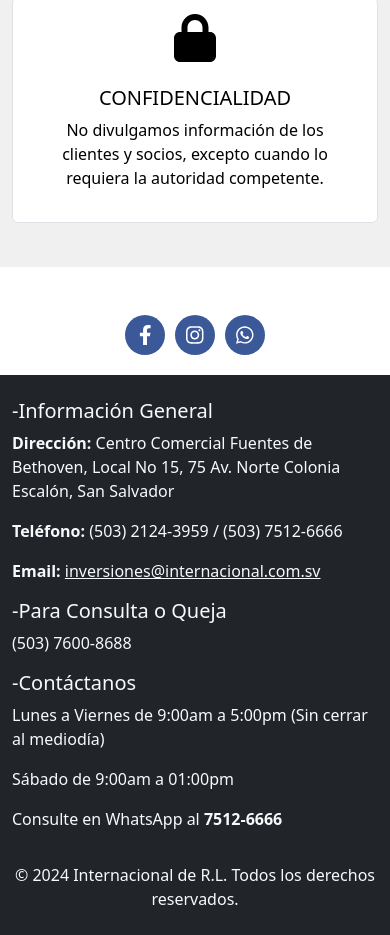
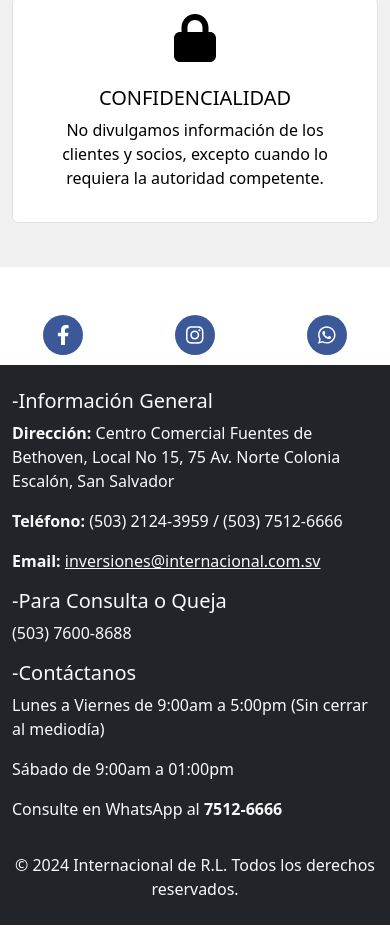
Before and after one commit to gerardo0697/super-duper-guacamole, a plain HTML site: page html/QuienesSomos.html in a window 390 px wide. Shown: the part 2670-3605 px from the top of the page. Drawn offline with nearby package versions, Linux system fonts and the light colour scheme.

Commit message:
Add files via upload

```diff
--- a/css/Calculadora.css
+++ b/css/Calculadora.css
@@ -18,56 +18,74 @@
     height: auto; /* Mantiene la proporción */
 }
 
-/* Social Icons */
+/* Redes sociales flotantes */
 .social-icons {
-    position: fixed; /* Mantener en posición fija por defecto */
-    right: 10px; /* Espacio desde el borde derecho de la pantalla */
-    top: 40%; /* Alineado verticalmente al centro */
+    position: fixed;
+    right: 10px;
+    top: 40%;
     display: flex;
     flex-direction: column;
-    gap: 10px; /* Espacio entre los íconos */
-    z-index: 1000; /* Asegura que estén encima de otros elementos */
+    gap: 5px; /* Espacio reducido entre los botones */
+    z-index: 1000;
 }
 
-.social-icons a {
+/* Estilo base para los íconos redondos */
+.social-icons a, .more-button {
     display: inline-block;
-    width: 50px;
-    height: 50px;
-    line-height: 50px;
-    border-radius: 50%; /* Hacer los íconos redondos */
-    background-color: #3b5998; /* Color inicial (Facebook) */
+    width: 45px; /* Botones más pequeños */
+    height: 45px;
+    line-height: 45px;
+    border-radius: 50%;
+    background-color: #3b5998; /* Color inicial para todos los botones (Facebook) */
     color: white;
     text-align: center;
-    font-size: 24px;
-    transition: transform 0.3s, background-color 0.3s;
+    font-size: 20px; /* Tamaño del ícono */
+    transition: all 0.3s;
 }
-
-.social-icons a:hover {
-    transform: scale(1.1); /* Efecto de zoom */
+/* Efecto hover: aumentar tamaño y cambiar color */
+.social-icons a:hover, .more-button:hover {
+    transform: scale(1.1); /* Aumentar el tamaño un 10% */
 }
-
-.facebook {
-    background-color: #3b5998;
-}
-
-.facebook:hover {
+/* Efecto hover: cambiar al color específico de cada red */
+.social-icons a:hover.facebook {
     background-color: #2d4373;
 }
 
-.instagram {
-    background-color: #e4405f;
-}
-
-.instagram:hover {
+.social-icons a:hover.instagram {
     background-color: #bc2a8d;
 }
 
-.whatsapp {
-    background-color: #25d366;
+.social-icons a:hover.whatsapp {
+    background-color: #1ebe57;
 }
 
-.whatsapp:hover {
-    background-color: #1ebe57;
+.social-icons a:hover.youtube {
+    background-color: #FF0000;
+}
+
+.social-icons a:hover.tiktok {
+    background-color: black;
+}
+
+/* Botón de más redes */
+.more-button {
+    background-color: #555;
+}
+
+.more-button:hover {
+    background-color: #333;
+}
+
+/* Redes sociales adicionales (ocultas inicialmente en pantallas grandes) */
+.additional-icons {
+    display: none;
+    flex-direction: column;
+    gap: 5px;
+}
+
+/* Mostrar redes adicionales cuando están activas */
+.additional-icons.active {
+    display: flex;
 }
 
 /* Footer */
--- a/css/QuienesSomos.css
+++ b/css/QuienesSomos.css
@@ -69,62 +69,74 @@ main  {
     padding-top: 20px;
 }
 
-/* Botones flotantes de redes sociales */
+/* Redes sociales flotantes */
 .social-icons {
     position: fixed;
     right: 10px;
     top: 40%;
     display: flex;
     flex-direction: column;
-    gap: 10px;
+    gap: 5px; /* Espacio reducido entre los botones */
     z-index: 1000;
 }
 
 /* Estilo base para los íconos redondos */
-.social-icons a {
+.social-icons a, .more-button {
     display: inline-block;
-    width: 50px;
-    height: 50px;
-    line-height: 50px;
+    width: 45px; /* Botones más pequeños */
+    height: 45px;
+    line-height: 45px;
     border-radius: 50%;
-    background-color: #3b5998;
+    background-color: #3b5998; /* Color inicial para todos los botones (Facebook) */
     color: white;
     text-align: center;
-    font-size: 24px;
-    transition: background-color 0.3s;
+    font-size: 20px; /* Tamaño del ícono */
+    transition: all 0.3s;
+}
+/* Efecto hover: aumentar tamaño y cambiar color */
+.social-icons a:hover, .more-button:hover {
+    transform: scale(1.1); /* Aumentar el tamaño un 10% */
+}
+/* Efecto hover: cambiar al color específico de cada red */
+.social-icons a:hover.facebook {
+    background-color: #2d4373;
 }
 
-/* Cambiar el color cuando se pasa el cursor por encima */
-/* Efecto hover general */
-.social-icons a:hover {
-    transform: scale(1.1); /* Efecto de zoom al pasar el cursor */
+.social-icons a:hover.instagram {
+    background-color: #bc2a8d;
 }
 
-/* Facebook */
-.facebook {
-    background-color: #3b5998; /* Color inicial de Facebook */
+.social-icons a:hover.whatsapp {
+    background-color: #1ebe57;
 }
 
-.facebook:hover {
-    background-color: #2d4373; /* Color de hover para Facebook */
+.social-icons a:hover.youtube {
+    background-color: #FF0000;
 }
 
-/* Instagram */
-.instagram {
-    background-color: #e4405f; /* Color inicial de Instagram */
+.social-icons a:hover.tiktok {
+    background-color: black;
 }
 
-.instagram:hover {
-    background-color: #bc2a8d; /* Color de hover para Instagram */
+/* Botón de más redes */
+.more-button {
+    background-color: #555;
 }
 
-/* WhatsApp */
-.whatsapp {
-    background-color: #25d366; /* Color inicial de WhatsApp */
+.more-button:hover {
+    background-color: #333;
 }
 
-.whatsapp:hover {
-    background-color: #1ebe57; /* Color de hover para WhatsApp */
+/* Redes sociales adicionales (ocultas inicialmente en pantallas grandes) */
+.additional-icons {
+    display: none;
+    flex-direction: column;
+    gap: 5px;
+}
+
+/* Mostrar redes adicionales cuando están activas */
+.additional-icons.active {
+    display: flex;
 }
 
 /* Animación de entrada */
@@ -191,11 +203,29 @@ main  {
     }
 
     .social-icons {
-        position: static; /* Colocar debajo de las tarjetas */
-        flex-direction: row; /* Íconos en fila */
+        position: static; /* Los íconos ya no son flotantes */
+        margin: 10px auto; /* Centrar el grupo de botones */
+        display: grid;
+        grid-template-columns: repeat(3, 1fr); /* Tres íconos por fila */
+        gap: 5px; /* Reducir el espacio entre los botones */
         justify-content: center;
-        margin-top: 10px; /* Espacio superior para separación */
-        margin-bottom: 20px; /* Espacio inferior para separación */
+        align-items: center;
+    }
+
+    .social-icons a {
+        margin: 0 auto; /* Centrar los botones en cada celda */
+    }
+
+    /* Ocultar el botón de desplegar en pantallas pequeñas */
+    .more-button {
+        display: none;
+    }
+
+    /* Mostrar siempre todos los íconos en pantallas pequeñas */
+    .additional-icons {
+        display: flex;
+        flex-direction: row; /* Alineación en filas */
+        grid-column: span 3; /* Asegurar que se ajusten dentro del grid */
     }
 
     .social-icons a {
@@ -224,11 +254,29 @@ main  {
     }
 
     .social-icons {
-        position: static; /* Colocar debajo de las tarjetas */
-        flex-direction: row; /* Íconos en fila */
+        position: static; /* Los íconos ya no son flotantes */
+        margin: 10px auto; /* Centrar el grupo de botones */
+        display: grid;
+        grid-template-columns: repeat(3, 1fr); /* Tres íconos por fila */
+        gap: 5px; /* Reducir el espacio entre los botones */
         justify-content: center;
-        margin-top: 10px; /* Espacio superior para separación */
-        margin-bottom: 20px; /* Espacio inferior para separación */
+        align-items: center;
+    }
+
+    .social-icons a {
+        margin: 0 auto; /* Centrar los botones en cada celda */
+    }
+
+    /* Ocultar el botón de desplegar en pantallas pequeñas */
+    .more-button {
+        display: none;
+    }
+
+    /* Mostrar siempre todos los íconos en pantallas pequeñas */
+    .additional-icons {
+        display: flex;
+        flex-direction: row; /* Alineación en filas */
+        grid-column: span 3; /* Asegurar que se ajusten dentro del grid */
     }
 
     .social-icons a {
@@ -255,15 +303,36 @@ main  {
     }
 
     .social-icons {
-        right: 10px; /* Mantener el posicionamiento fijo */
-        top: 40%; /* Alineado vertical */
+        position: static; /* Los íconos ya no son flotantes */
+        margin: 10px auto; /* Centrar el grupo de botones */
+        display: grid;
+        grid-template-columns: repeat(3, 1fr); /* Tres íconos por fila */
+        gap: 5px; /* Reducir el espacio entre los botones */
+        justify-content: center;
+        align-items: center;
     }
 
     .social-icons a {
-        width: 45px; /* Iconos un poco más grandes */
-        height: 45px;
-        line-height: 45px;
-        font-size: 22px;
+        margin: 0 auto; /* Centrar los botones en cada celda */
+    }
+
+    /* Ocultar el botón de desplegar en pantallas pequeñas */
+    .more-button {
+        display: none;
+    }
+
+    /* Mostrar siempre todos los íconos en pantallas pequeñas */
+    .additional-icons {
+        display: flex;
+        flex-direction: row; /* Alineación en filas */
+        grid-column: span 3; /* Asegurar que se ajusten dentro del grid */
+    }
+
+    .social-icons a {
+        width: 40px; /* Iconos más pequeños */
+        height: 40px;
+        line-height: 40px;
+        font-size: 20px;
     }
 
     .card {
--- a/css/Styles.css
+++ b/css/Styles.css
@@ -92,62 +92,75 @@
 
 
 
-/* Botones flotantes de redes sociales */
+/* Redes sociales flotantes */
 .social-icons {
-    position: fixed; /* Mantener en posición fija por defecto */
-    right: 10px; /* Espacio desde el borde derecho de la pantalla */
-    top: 40%; /* Alineado verticalmente al centro */
+    position: fixed;
+    right: 10px;
+    top: 40%;
     display: flex;
     flex-direction: column;
-    gap: 10px; /* Espacio entre los íconos */
-    z-index: 1000; /* Asegura que estén encima de otros elementos */
+    gap: 5px; /* Espacio reducido entre los botones */
+    z-index: 1000;
 }
 
 /* Estilo base para los íconos redondos */
-.social-icons a {
+.social-icons a, .more-button {
     display: inline-block;
-    width: 50px;
-    height: 50px;
-    line-height: 50px;
-    border-radius: 50%; /* Hacer los íconos redondos */
-    background-color: #3b5998; /* Color de fondo inicial (Facebook) */
+    width: 45px; /* Botones más pequeños */
+    height: 45px;
+    line-height: 45px;
+    border-radius: 50%;
+    background-color: #3b5998; /* Color inicial para todos los botones (Facebook) */
     color: white;
     text-align: center;
-    font-size: 24px;
-    transition: background-color 0.3s;
+    font-size: 20px; /* Tamaño del ícono */
+    transition: all 0.3s;
 }
-/* Efecto hover general */
-.social-icons a:hover {
-    transform: scale(1.1); /* Efecto de zoom al pasar el cursor */
+/* Efecto hover: aumentar tamaño y cambiar color */
+.social-icons a:hover, .more-button:hover {
+    transform: scale(1.1); /* Aumentar el tamaño un 10% */
+}
+/* Efecto hover: cambiar al color específico de cada red */
+.social-icons a:hover.facebook {
+    background-color: #2d4373;
 }
 
-/* Facebook */
-.facebook {
-    background-color: #3b5998; /* Color inicial de Facebook */
+.social-icons a:hover.instagram {
+    background-color: #bc2a8d;
 }
 
-.facebook:hover {
-    background-color: #2d4373; /* Color de hover para Facebook */
+.social-icons a:hover.whatsapp {
+    background-color: #1ebe57;
 }
 
-/* Instagram */
-.instagram {
-    background-color: #e4405f; /* Color inicial de Instagram */
+.social-icons a:hover.youtube {
+    background-color: #FF0000;
 }
 
-.instagram:hover {
-    background-color: #bc2a8d; /* Color de hover para Instagram */
+.social-icons a:hover.tiktok {
+    background-color: black;
 }
 
-/* WhatsApp */
-.whatsapp {
-    background-color: #25d366; /* Color inicial de WhatsApp */
+/* Botón de más redes */
+.more-button {
+    background-color: #555;
 }
 
-.whatsapp:hover {
-    background-color: #1ebe57; /* Color de hover para WhatsApp */
+.more-button:hover {
+    background-color: #333;
 }
 
+/* Redes sociales adicionales (ocultas inicialmente en pantallas grandes) */
+.additional-icons {
+    display: none;
+    flex-direction: column;
+    gap: 5px;
+}
+
+/* Mostrar redes adicionales cuando están activas */
+.additional-icons.active {
+    display: flex;
+}
 /* Grilla de las tarjetas */
 /*css del primer contenedor*/
 
@@ -298,11 +311,29 @@
     }
 
     .social-icons {
-        position: static; /* Colocar debajo de las tarjetas */
-        flex-direction: row; /* Íconos en fila */
+        position: static; /* Los íconos ya no son flotantes */
+        margin: 10px auto; /* Centrar el grupo de botones */
+        display: grid;
+        grid-template-columns: repeat(3, 1fr); /* Tres íconos por fila */
+        gap: 5px; /* Reducir el espacio entre los botones */
         justify-content: center;
-        margin-top: 10px; /* Espacio superior para separación */
-        margin-bottom: 20px; /* Espacio inferior para separación */
+        align-items: center;
+    }
+
+    .social-icons a {
+        margin: 0 auto; /* Centrar los botones en cada celda */
+    }
+
+    /* Ocultar el botón de desplegar en pantallas pequeñas */
+    .more-button {
+        display: none;
+    }
+
+    /* Mostrar siempre todos los íconos en pantallas pequeñas */
+    .additional-icons {
+        display: flex;
+        flex-direction: row; /* Alineación en filas */
+        grid-column: span 3; /* Asegurar que se ajusten dentro del grid */
     }
 
     .social-icons a {
@@ -356,11 +387,29 @@
     }
 
     .social-icons {
-        position: static; /* Colocar debajo de las tarjetas */
-        flex-direction: row; /* Íconos en fila */
+        position: static; /* Los íconos ya no son flotantes */
+        margin: 10px auto; /* Centrar el grupo de botones */
+        display: grid;
+        grid-template-columns: repeat(3, 1fr); /* Tres íconos por fila */
+        gap: 5px; /* Reducir el espacio entre los botones */
         justify-content: center;
-        margin-top: 10px; /* Espacio superior para separación */
-        margin-bottom: 20px; /* Espacio inferior para separación */
+        align-items: center;
+    }
+
+    .social-icons a {
+        margin: 0 auto; /* Centrar los botones en cada celda */
+    }
+
+    /* Ocultar el botón de desplegar en pantallas pequeñas */
+    .more-button {
+        display: none;
+    }
+
+    /* Mostrar siempre todos los íconos en pantallas pequeñas */
+    .additional-icons {
+        display: flex;
+        flex-direction: row; /* Alineación en filas */
+        grid-column: span 3; /* Asegurar que se ajusten dentro del grid */
     }
 
     .social-icons a {
@@ -462,6 +511,43 @@
 
     .custom-img-small {
         width: 70%; /* Ajustar el tamaño de la imagen en móviles */
+        margin-top: 10px !important;
+    }
+
+    .card img {
+        height: auto; /* Mantener proporción */
+        max-width: 100%; /* Asegura que la imagen no se desborde */
+    }
+    .custom-card-text1 {
+        font-size: 18px !important;
+    }
+
+
+}
+@media (min-width: 993px) and (max-width: 1279px) {
+    .navbar-brand img {
+        max-width: 140px; /* Logo para laptops/desktops medianos */
+    }
+    .cards-grid1 .col-12 {
+        margin-bottom: 5px; /* Espaciado entre tarjetas en pantallas pequeñas */
+        min-width: 250px;
+    }
+    .card-title1{
+        font-size: 18px; /* Tamaño de texto más pequeño */
+
+        padding: none;
+        margin: none;
+    }
+    .card {
+        height: auto; /* Permitir que las tarjetas se ajusten automáticamente */
+        max-width: 100%; /* Asegura que las tarjetas no se desborden */
+        overflow: hidden; /* Ocultar cualquier contenido que sobresalga */
+        padding: 10px; /* Reducir el padding en móviles */
+    }
+
+    .custom-img-small {
+        width: 70%; /* Ajustar el tamaño de la imagen en móviles */
+        margin-top: 10px !important;
     }
 
     .card img {
@@ -498,6 +584,7 @@
 
     .custom-img-small {
         width: 70%; /* Ajustar el tamaño de la imagen en móviles */
+        margin-top: 10px  !important;
     }
 
     .card img {
@@ -534,6 +621,7 @@
 
     .custom-img-small {
         width: 70%; /* Ajustar el tamaño de la imagen en móviles */
+        margin-top: 10px !important;
     }
 
     .card img {
```
